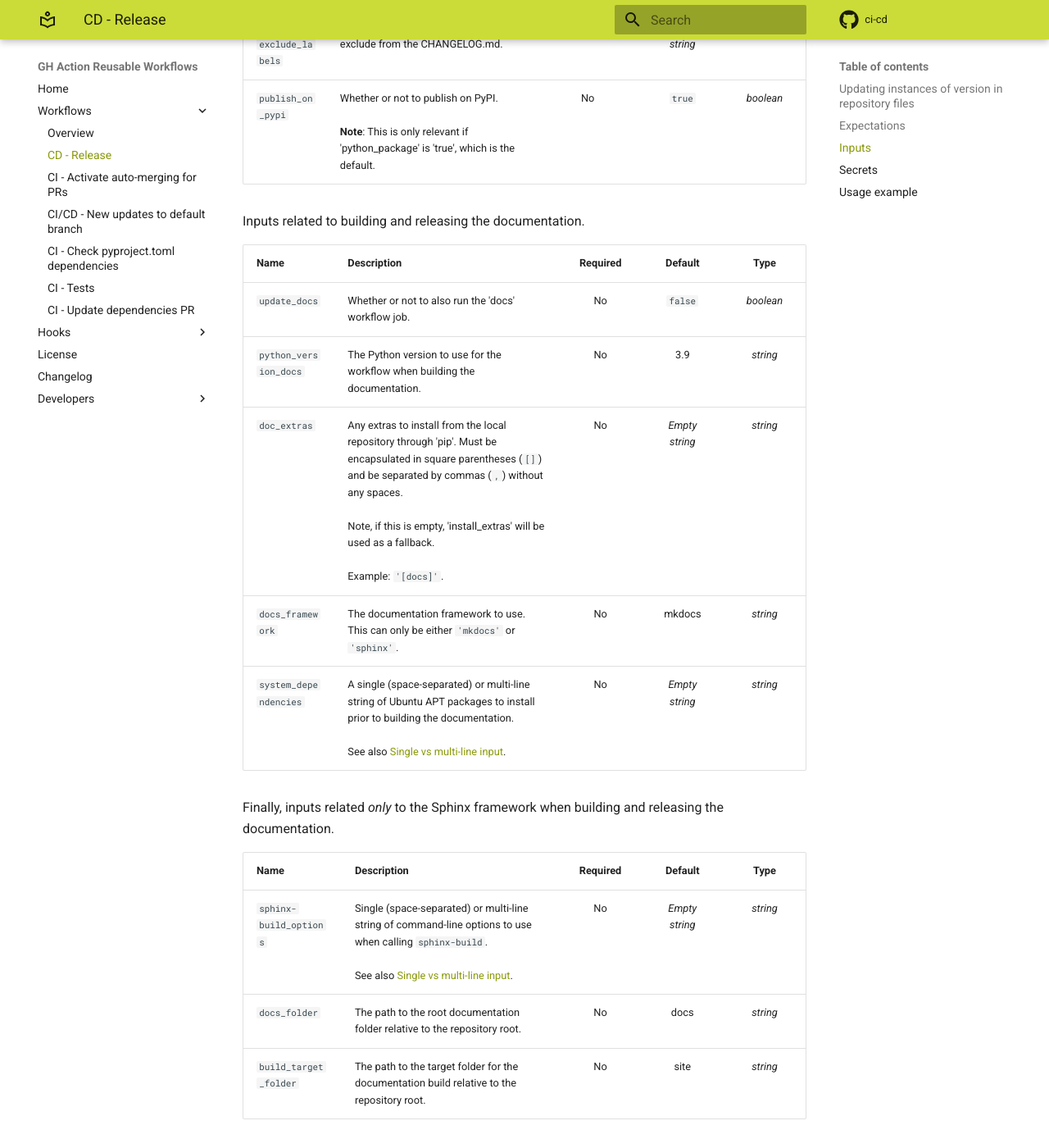
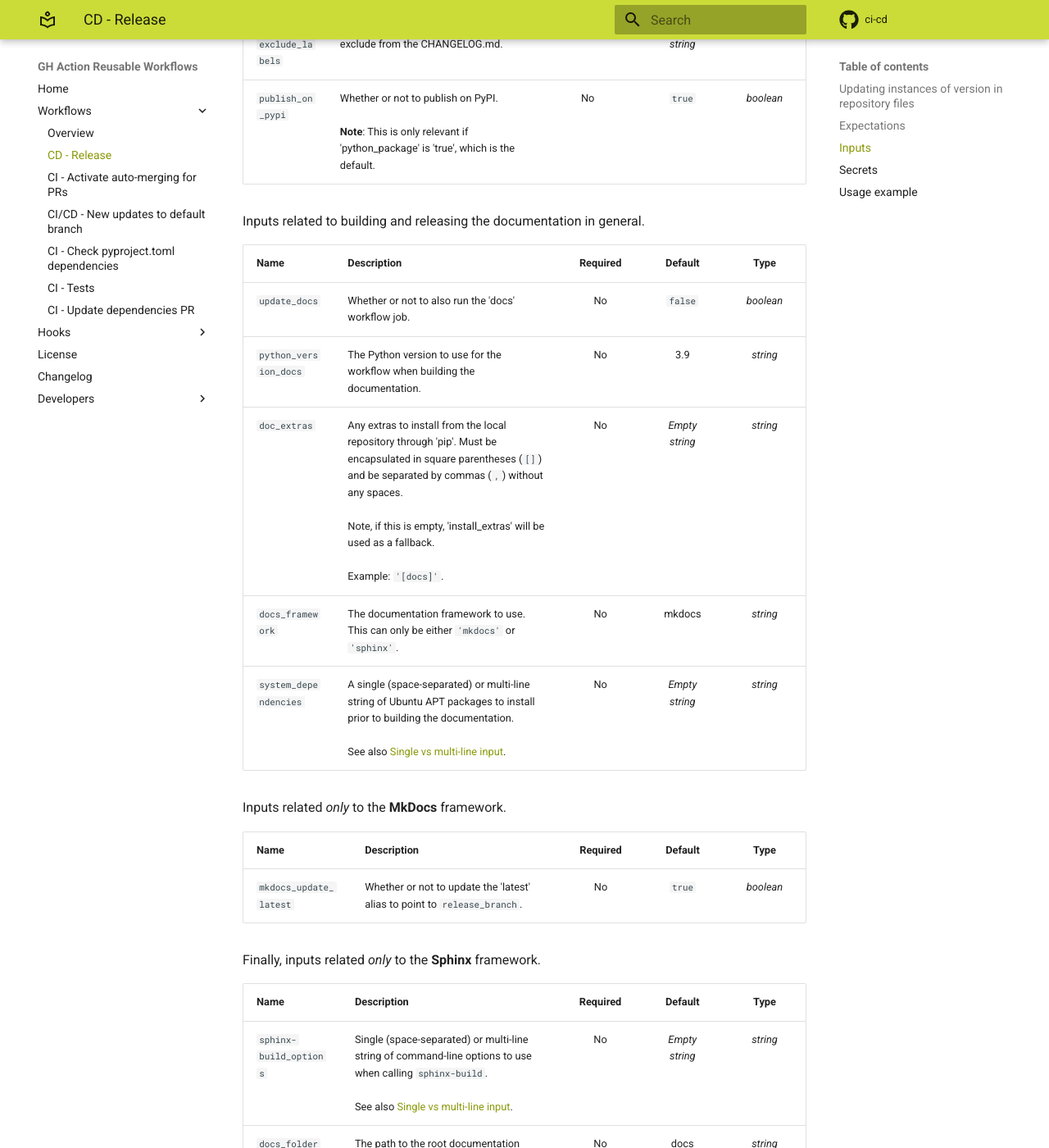
Before and after one commit to SemanticMatter/ci-cd, an MkDocs documentation site: the page built from docs/workflows/cd_release.md, in a window 1280 px wide and 1400 px high, scrolled down 4218 px. Shown: the whole window at 82% size. Built offline with MkDocs 1.6.1 and Material for MkDocs 9.7.7, drawn with Linux system fonts in a browser that asks for light colours; comment, search, counter and statistics services are not loaded; the version menu is left out; some of the changed text lies outside the part shown.

Commit message:
Add `mkdocs_update_latest` bool input (#188)
For CD - Release workflow to determine whether or not to update and
release the 'latest' "version" according to the `release_branch`.

```diff
--- a/docs/workflows/cd_release.md
+++ b/docs/workflows/cd_release.md
@@ -82,7 +82,7 @@ Inputs related to updating the version, building and releasing the Python packag
 |:--- |:--- |:---:|:---:|:---:|
 | `python_package` | Whether or not this is a Python package, where the version should be updated in the `'package_dir'/__init__.py` for the possibly several 'package_dir' lines given in the `package_dirs` input and a build and release to PyPI should be performed. | No | `true` | _boolean_ |
 | `python_version_build` | The Python version to use for the workflow when building the package. | No | 3.9 | _string_ |
-| `package_dirs` | A multi-line string of paths to Python package directories relative to the repository directory to have its `__version__` value updated.</br></br>Example: `'src/my_package'`.</br></br>**Important**: This is _required_ if 'python_package' is 'true', which is the default.</br></br>See also [Single vs multi-line input](index.md#single-vs-multi-line-input). | **_Yes_ (if 'python_package' is 'true'** | | _string_ |
+| `package_dirs` | A multi-line string of paths to Python package directories relative to the repository directory to have its `__version__` value updated.</br></br>Example: `'src/my_package'`.</br></br>**Important**: This is _required_ if 'python_package' is 'true', which is the default.</br></br>See also [Single vs multi-line input](index.md#single-vs-multi-line-input). | **_Yes_ (if 'python_package' is 'true')** | | _string_ |
 | `version_update_changes` | A multi-line string of changes to be implemented in the repository files upon updating the version. The string should be made up of three parts: 'file path', 'pattern', and 'replacement string'. These are separated by the 'version_update_changes_separator' value.</br>The 'file path' must _always_ either be relative to the repository root directory or absolute.</br>The 'pattern' should be given as a 'raw' Python string.</br></br>See also [Single vs multi-line input](index.md#single-vs-multi-line-input). | No | _Empty string_ | _string_ |
 | `version_update_changes_separator` | The separator to use for 'version_update_changes' when splitting the three parts of each string. | No | , | _string_ |
 | `build_libs` | A space-separated list of packages to install via PyPI (`pip install`). | No | _Empty string_ | _string_ |
@@ -92,7 +92,7 @@ Inputs related to updating the version, building and releasing the Python packag
 | `changelog_exclude_labels` | Comma-separated list of labels to exclude from the CHANGELOG.md. | No | _Empty string_ | _string_ |
 | `publish_on_pypi` | Whether or not to publish on PyPI.</br></br>**Note**: This is only relevant if 'python_package' is 'true', which is the default. | No | `true` | _boolean_ |
 
-Inputs related to building and releasing the documentation.
+Inputs related to building and releasing the documentation in general.
 
 | **Name** | **Description** | **Required** | **Default** | **Type** |
 |:--- |:--- |:---:|:---:|:---:|
@@ -102,7 +102,13 @@ Inputs related to building and releasing the documentation.
 | `docs_framework` | The documentation framework to use. This can only be either `'mkdocs'` or `'sphinx'`. | No | mkdocs | _string_ |
 | `system_dependencies` | A single (space-separated) or multi-line string of Ubuntu APT packages to install prior to building the documentation.</br></br>See also [Single vs multi-line input](index.md#single-vs-multi-line-input). | No | _Empty string_ | _string_ |
 
-Finally, inputs related _only_ to the Sphinx framework when building and releasing the documentation.
+Inputs related _only_ to the **MkDocs** framework.
+
+| **Name** | **Description** | **Required** | **Default** | **Type** |
+|:--- |:--- |:---:|:---:|:---:|
+| `mkdocs_update_latest` | Whether or not to update the 'latest' alias to point to `release_branch`. | No | `true` | _boolean_ |
+
+Finally, inputs related _only_ to the **Sphinx** framework.
 
 | **Name** | **Description** | **Required** | **Default** | **Type** |
 |:--- |:--- |:---:|:---:|:---:|
```
Also changed, not shown: 1 other file.
